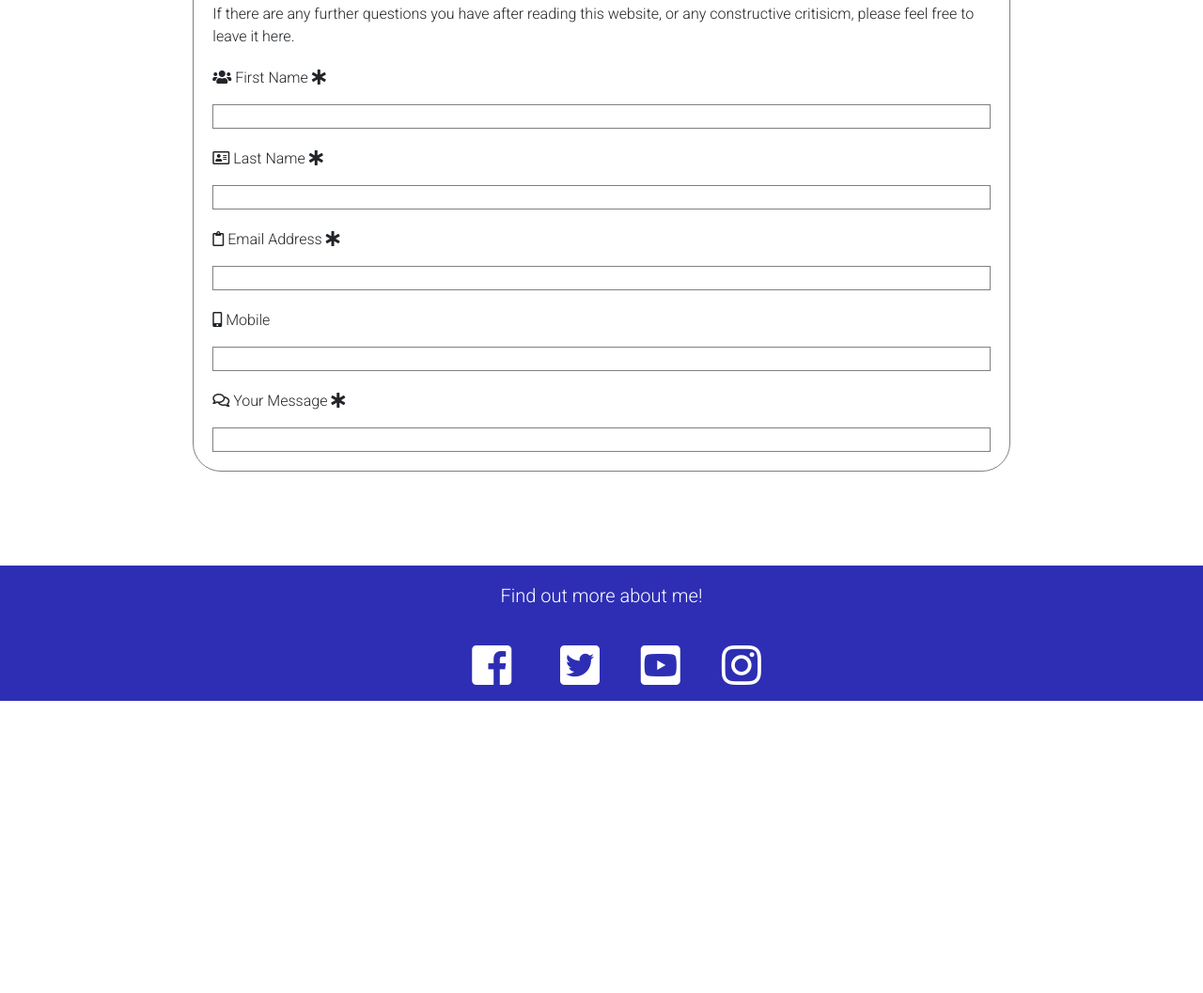
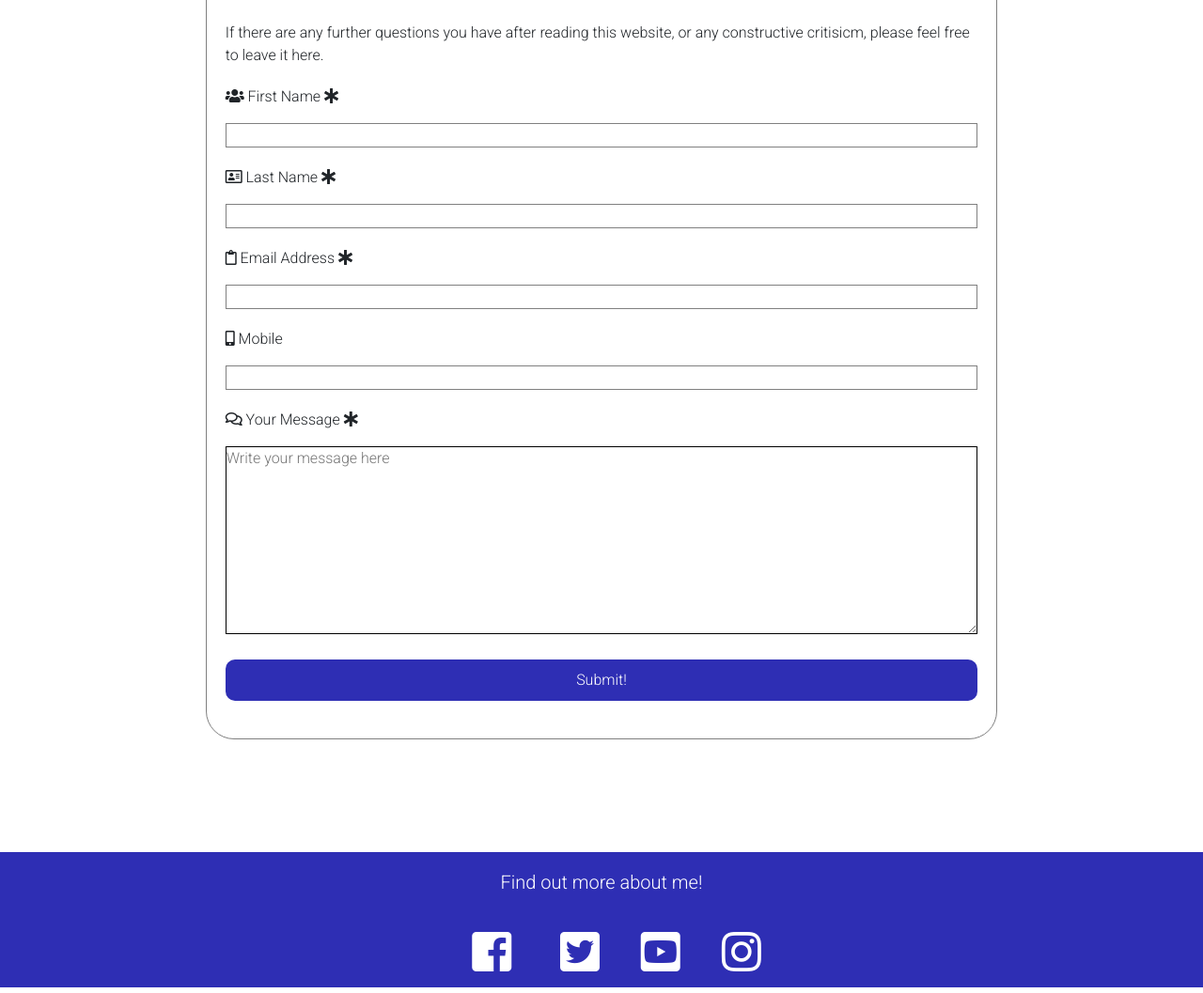
Before and after one commit to DanB1998/StockMarket, a plain HTML site: page contact.html in a window 1280 px wide. Shown: the part 311-1368 px from the top of the page at 94% size. Before the commit the page ends 1063 px from the top, so only its background shows below. Drawn offline with nearby package versions, Linux system fonts and the light colour scheme.

Commit message:
Tiles removed, Contact page finished

```diff
--- a/assets/css/style.css
+++ b/assets/css/style.css
@@ -222,9 +222,13 @@ footer i{
     margin-top: 20px;
 }
 
-input{
+.dataentry{
     border: solid 1px grey;
     width: 100%;
+}
+
+#formrow{
+    padding: 20px;
 }
 
 #form{
@@ -234,3 +238,22 @@ input{
     margin-bottom: 100px;
     border-radius: 30px;
 }
+
+.submitbutton{
+    margin: 20px 0;
+    padding: 10px;
+    background-color: rgb(46, 46, 180);
+    width: 100%;
+    border-radius: 10px;
+    color: white;
+    text-align: center;
+}
+
+#message{
+    height: 200px;
+}
+
+textarea{
+    width: 100%;
+    border: 1px solid black;
+}
--- a/contact.html
+++ b/contact.html
@@ -32,25 +32,28 @@
     </nav>
     <!-- Contact form for any questions -->
     <section class="contactme">
-        <div class="row">
+        <div class="row" id="formrow">
             <div class="col-md-8 offset-md-2" id="form">
+                <form>
                 <h2>Ask me a question!</h2>
                 <p>If there are any further questions you have after reading this website, or any constructive
                     critisicm, please feel free to leave it here.</p>
                 <p><i class="fas fa-users"></i> <label for="fname">First Name</label> <i
                         class="fas fa-star-of-life"></i></p>
-                <input type="text" id="fname" name="first_name" required class="text-input">
+                <input class="dataentry" type="text" id="fname" name="first_name" required class="text-input">
                 <p><i class="far fa-address-card"></i> <label for="lname">Last Name</label> <i
                         class="fas fa-star-of-life"></i></p>
-                <input type="text" id="lname" name="last_name" required class="text-input">
+                <input class="dataentry" type="text" id="lname" name="last_name" required class="text-input">
                 <p><i class="far fa-clipboard"></i> <label for="email">Email Address</label> <i
                         class="fas fa-star-of-life"></i></p>
-                <input type="email" id="email" name="email_address" required class="text-input">
+                <input class="dataentry" type="email" id="email" name="email_address" required class="text-input">
                 <p><i class="fas fa-mobile-alt"></i> <label for="email">Mobile</label> </p>
-                <input type="text" id="mobile" name="mobile" required class="text-input">
-                <p><i class="far fa-comments"></i> <label for="email">Your Message</label> <i
+                <input class="dataentry" type="text" id="mobile" name="mobile" required class="text-input">
+                <p><i class="far fa-comments"></i> <label for="message">Your Message</label> <i
                         class="fas fa-star-of-life"></i></p>
-                <input type="text" id="mobile" name="mobile" required class="text-input">
+                <textarea for="message" type="text" id="message" name="message" placeholder="Write your message here" required class="text-input"></textarea>
+                <input class="submitbutton" type="submit" value="Submit!" />
+                </form>
             </div>
         </div>
     </section>
```
Also changed, not shown: gettingstarted.html (+3 -0 lines), index.html (+0 -14 lines).
